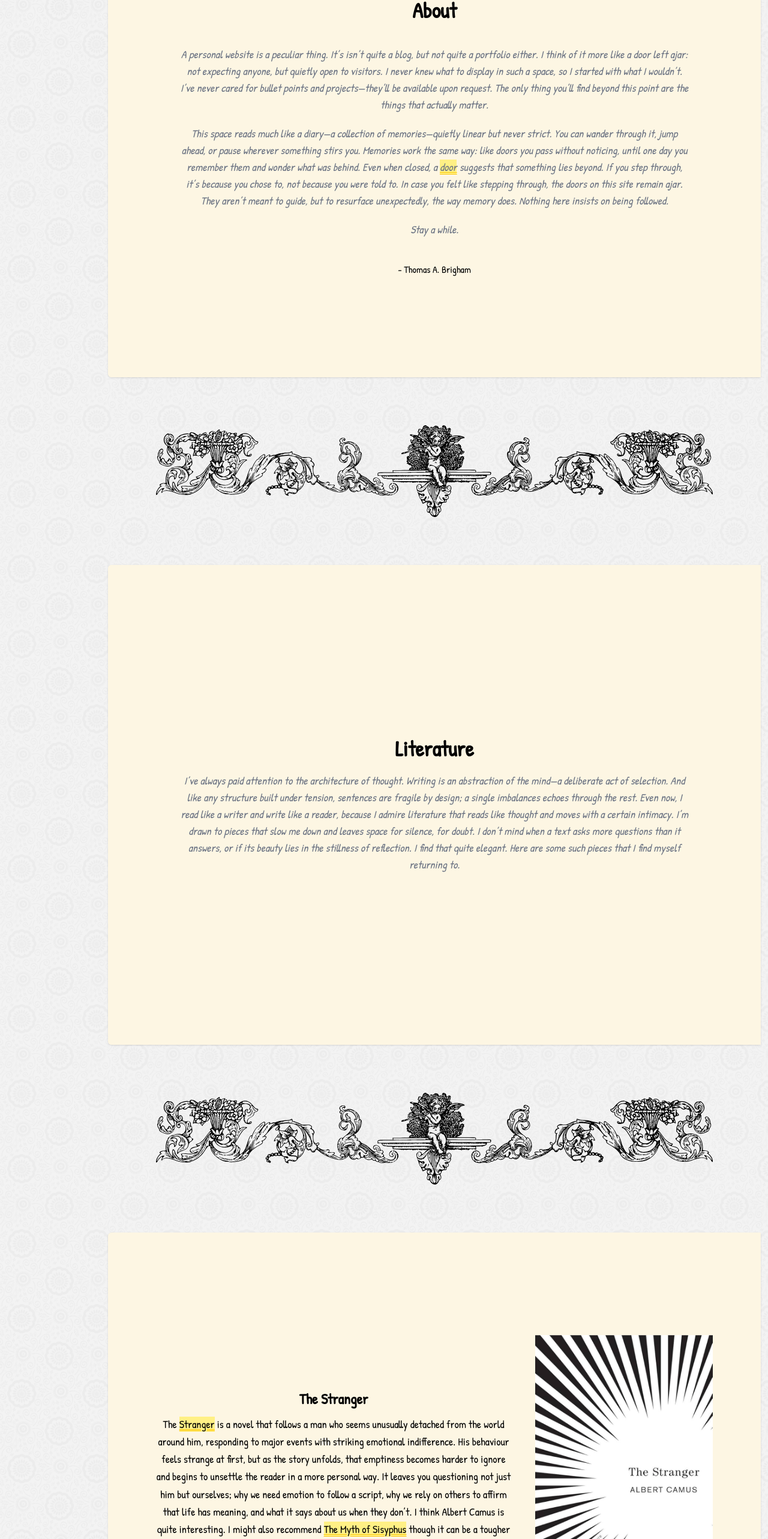
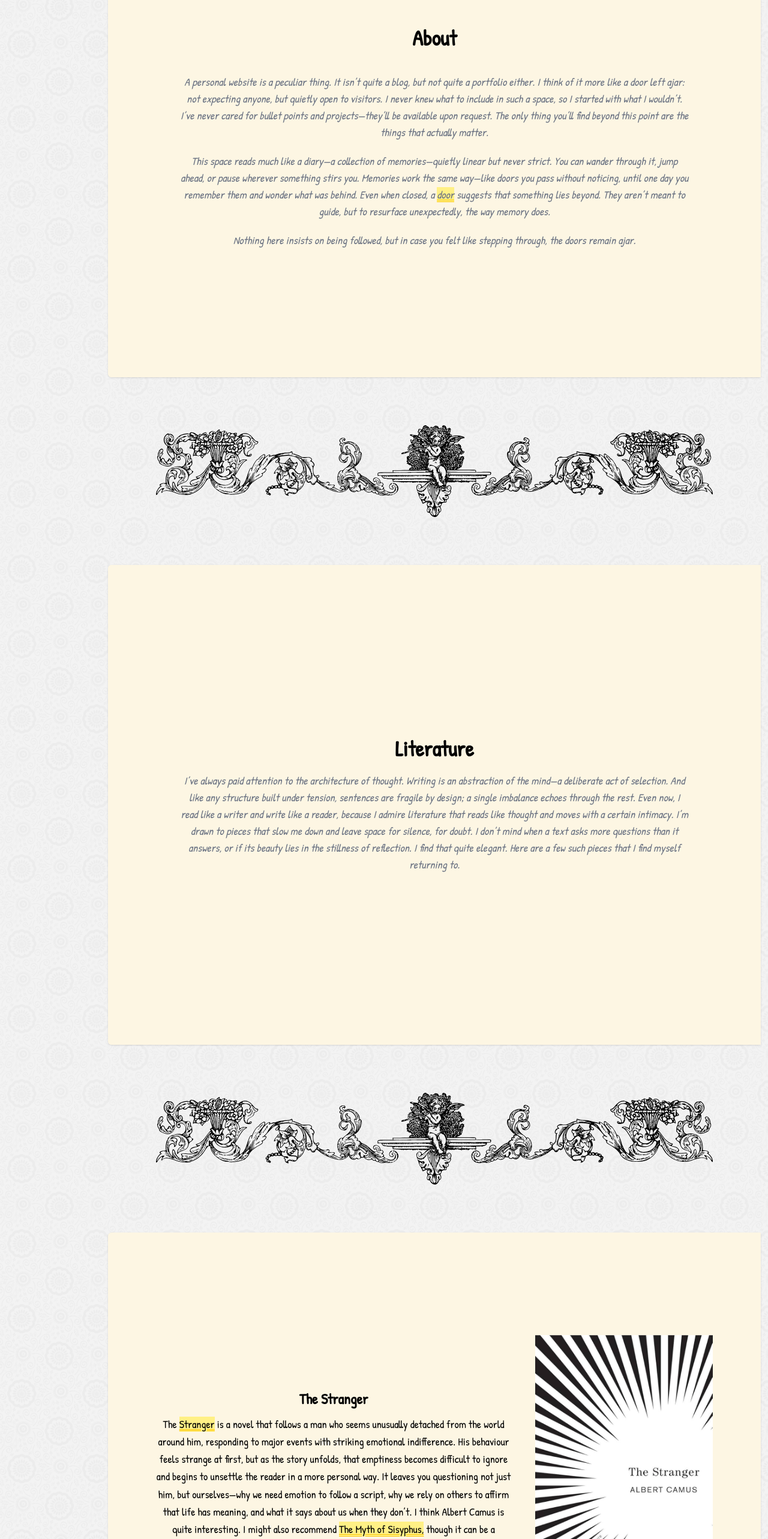
Before and after one commit to denoire/denoire.github.io, a Next.js app: page / in a window 1280 px wide. Shown: the part 1296-3862 px from the top of the page at 60% size. Built offline with nearby package versions, Linux system fonts and the light colour scheme.

Commit message:
Finalize grammer and spelling corrections across all page sections

```diff
--- a/app/components/About.js
+++ b/app/components/About.js
@@ -20,18 +20,18 @@ export default function About({reverse}) {
                     <h2 className="text-4xl font-bold mb-10">About</h2>
                         <div className="text-lg italic text-gray-500 px-30 space-y-5">
                             <p>
-                                A personal website is a peculiar thing. It’s isn’t quite a blog, but not quite a portfolio
+                                A personal website is a peculiar thing. It isn’t quite a blog, but not quite a portfolio
                                 either.
                                 I think of it more like a door left ajar: not expecting anyone, but quietly open to
                                 visitors.
-                                I never knew what to display in such a space, so I started with what I wouldn’t.
+                                I never knew what to include in such a space, so I started with what I wouldn’t.
                                 I’ve never cared for bullet points and projects—they’ll be available upon request.
                                 The only thing you’ll find beyond this point are the things that actually matter.
                             </p>
                             <p>
                                 This space reads much like a diary—a collection of memories—quietly linear but never strict.
                                 You can wander through it, jump ahead, or pause wherever something stirs you.
-                                Memories work the same way: like doors you pass without noticing, until one day you remember
+                                Memories work the same way—like doors you pass without noticing, until one day you remember
                                 them and wonder what was behind. Even when closed, a{' '}
                                 <CustomLink
                                     href=""
@@ -40,18 +40,13 @@ export default function About({reverse}) {
                                     This particular one is closed."
                                 />{' '}
                                 suggests that something lies beyond.
-                                If you step through, it’s because you chose to, not because you were told to.
-                                In case you felt like stepping through, the doors on this site remain ajar.
                                 They aren’t meant to guide, but to resurface unexpectedly, the way memory does.
-                                Nothing here insists on being followed.
                             </p>
                             <p>
-                                Stay a while.
+                                Nothing here insists on being followed, but in case you felt like stepping through,
+                                the doors remain ajar.
                             </p>
                         </div>
-                    <div className="mt-10">
-                        - Thomas A. Brigham
-                    </div>
                 </div>
             </section>
         </div>
--- a/app/components/Closing.js
+++ b/app/components/Closing.js
@@ -26,7 +26,7 @@ export default function Closing() {
             <div className="max-w-xl absolute mb-[60vh]">
                 <h2 className="text-[#f0e8db] text-5xl font-bold mb-5">Until Next Time</h2>
                 <p className="text-[#f0e8db] text-lg leading-relaxed mb-3">
-                    If you&apos;d care to return a thought, don&apos;t hesitate reach out.
+                    If you&apos;d care to return a thought, don&apos;t hesitate to reach out.
                 </p>
                 <div className="text-md font-mono text-blue-500">
                     <a
--- a/app/page.js
+++ b/app/page.js
@@ -27,11 +27,11 @@ export default function Home() {
                     title="Literature"
                     text="I’ve always paid attention to the architecture of thought. Writing is an abstraction of the
                     mind—a deliberate act of selection. And like any structure built under tension, sentences are fragile
-                    by design; a single imbalances echoes through the rest. Even now, I read like a writer and write like
+                    by design; a single imbalance echoes through the rest. Even now, I read like a writer and write like
                     a reader, because I admire literature that reads like thought and moves with a certain intimacy. I’m
-                    drawn to pieces that slow me down and leaves space for silence, for doubt. I don’t mind when a text
+                    drawn to pieces that slow me down and leave space for silence, for doubt. I don’t mind when a text
                     asks more questions than it answers, or if its beauty lies in the stillness of reflection. I find that
-                    quite elegant. Here are some such pieces that I find myself returning to."
+                    quite elegant. Here are a few such pieces that I find myself returning to."
                     reverse
                 />
                 <Divider />
@@ -47,13 +47,13 @@ export default function Home() {
                         text="Stranger"
                     />{' '} is a novel that follows a man who seems unusually detached from the world around him,
                     responding to major events with striking emotional indifference. His behaviour feels strange at first,
-                    but as the story unfolds, that emptiness becomes harder to ignore and begins to unsettle the reader in
-                    a more personal way. It leaves you questioning not just him but ourselves; why we need emotion to follow
+                    but as the story unfolds, that emptiness becomes difficult to ignore and begins to unsettle the reader in
+                    a more personal way. It leaves you questioning not just him, but ourselves—why we need emotion to follow
                     a script, why we rely on others to affirm that life has meaning, and what it says about us when they don’t.
                     I think Albert Camus is quite interesting. I might also recommend{' '}
                     <CustomLink
                         href="https://www2.hawaii.edu/~freeman/courses/phil360/16.f"
-                        text="The Myth of Sisyphus"
+                        text="The Myth of Sisyphus,"
                     />{' '}
                     though it can be a tougher read.
                 </Page>
@@ -66,16 +66,16 @@ export default function Home() {
                     alt="Antique printed page of Elegy Written in a Country Churchyard by Thomas Gray"
                     reverse
                 >
-                    This poem is quiet reflection on the lives of forgotten villagers buried in a country graveyard.
+                    This poem is a quiet reflection on the lives of forgotten villagers buried in a country graveyard.
                     It’s a gentle meditation on death, memory, and the value of those who pass without recognition.
-                    There’s a well known anecdote that on the eve of the Battle of the Plains of Abraham (during the Seven
+                    There’s a well-known anecdote that on the eve of the Battle of the Plains of Abraham (during the Seven
                     Years’ War), British General James Wolfe read the poem aloud to his officers. After reading it, he
-                    reportedly said: “Gentlemen, I would rather have written that poem than take Quebec tomorrow.”
-                    I think it’s quite an interesting addition to the poem’s lore. You can find the poem{' '}
+                    reportedly said: &#34;Gentlemen, I would rather have written that poem than take Quebec tomorrow.&#34;
+                    I think it adds something interesting to the poem’s lore. You can find the poem{' '}
                     <CustomLink
                         href="https://www.poetryfoundation.org/poems/44299/elegy-written-in-a-country-churchyard"
                         text="here"
-                    />, and if you&apos;re finding old English hard to dissect, a{' '}
+                    />, and if you find old English difficult to read, a{' '}
                     <CustomLink
                         href="https://www.litcharts.com/poetry/thomas-gray/elegy-written-in-a-country-churchyard"
                         text="rough translation"
@@ -88,7 +88,7 @@ export default function Home() {
                 <Chapter
                     title="Activities"
                     text="Simplicity and depth aren’t mutually exclusive. I prefer things that are steady and undemanding;
-                    they never ask ask for justification, and they don’t require urgency to feel important. They aren’t
+                    they never ask for justification, and they don’t require urgency to feel important. They aren’t
                     rituals in the strict sense. They tend to come around on their own terms—unplanned, unannounced.
                     Random, maybe, but not unwelcome. These are the activities I trust to keep me untethered in life."
                 />
@@ -96,14 +96,14 @@ export default function Home() {
 
                 <Page
                     heading="Swimming"
-                    image="images/ladner-leisure-center.jpg"
+                    image="images/ladner-leisure-centre.jpg"
                     alt="Entrance to Ladner Leisure Centre, familiar and unchanged over the years"
                     reverse
                 >
                     I’m not sure I could explain it in a way that would make sense to anyone else, but{' '}
                     <CustomLink
                         href="https://www.delta.ca/parks-recreation/sports-activities/programs-registration/aquatics"
-                        text="Ladner Leisure Center"
+                        text="Ladner Leisure Centre"
                     />{' '}
                     feels frozen in time. And it isn’t just the faded tiles or the scent of chlorine—it’s like stepping
                     back into a memory that never fully left. I often enjoy swimming as a workout that doesn’t ask for too
@@ -152,19 +152,21 @@ export default function Home() {
                     collaboration with more than 500 mathematicians, living out of a suitcase and devoting nearly every
                     moment to the pursuit of mathematics. Erdős had no permanent address, no possessions, and no interest
                     in material wealth. Though he received several prestigious awards, he often gave away the prize money
-                    to support students, help struggling mathematicians, or fund mathematical prizes. He once said that
-                    “the purpose of life is to conjecture and prove.” To conjecture is to wonder aloud, to take risks in
-                    the unknown. To prove is to follow that curiosity with discipline. For Erdős, to live fully was to hold
-                    curiosity as a gift, to pursue ideas with relentless focus, and to leave the door open behind him.
-                    His days were shaped by a steady devotion to work, driven by the joy of discovery. While many admire
-                    Erdős for his legacy in mathematics, it’s a relatively small part of what inspires me. I like{' '}
+                    to support students, help struggling mathematicians, or fund mathematical prizes.<br />
+                    To conjecture is to wonder aloud, to take risks in the unknown. To prove is to follow that curiosity
+                    with discipline. For Erdős, to live fully was to hold curiosity as a gift, to pursue ideas with relentless
+                    focus, and to leave the doors open behind him. His days were shaped by a steady devotion to work, driven
+                    by the joy of discovery. I imagine it’s the reason he once said, that &#34;the purpose of life is to
+                    conjecture and prove&#34;. While many admire Erdős for his mathematical legacy, it’s a relatively small
+                    part of what I find inspiring. I like{' '}
                     <CustomLink
                         href="https://archive.nytimes.com/www.nytimes.com/books/first/h/hoffman-man.html"
                         text="this"
                     />{' '}
-                    particular excerpt, as it captures many of the parts I care about. Perhaps it’s why it’s stays with
-                    me longer than any list of bullet points and accolades. This site was inspired by Paul Erdős. There’s a saying:
-                    it isn’t one’s reputation, but the character behind it that truly matters. In mathematics, an{' '}
+                    particular excerpt, as it captures many of the more important parts. Perhaps it’s why it stays with
+                    me longer than his bullet points and credentials. <br />
+                    There’s a saying:
+                    it’s not one’s reputation, but the character behind it that truly matters. In mathematics, an{' '}
                     <CustomLink
                         href="https://en.wikipedia.org/wiki/Erd%C5%91s_number"
                         text="Erdős number"
```
Also changed, not shown: public/images/ladner-leisure-centre.jpg (renamed from public/images/ladner-leisure-center.jpg).
